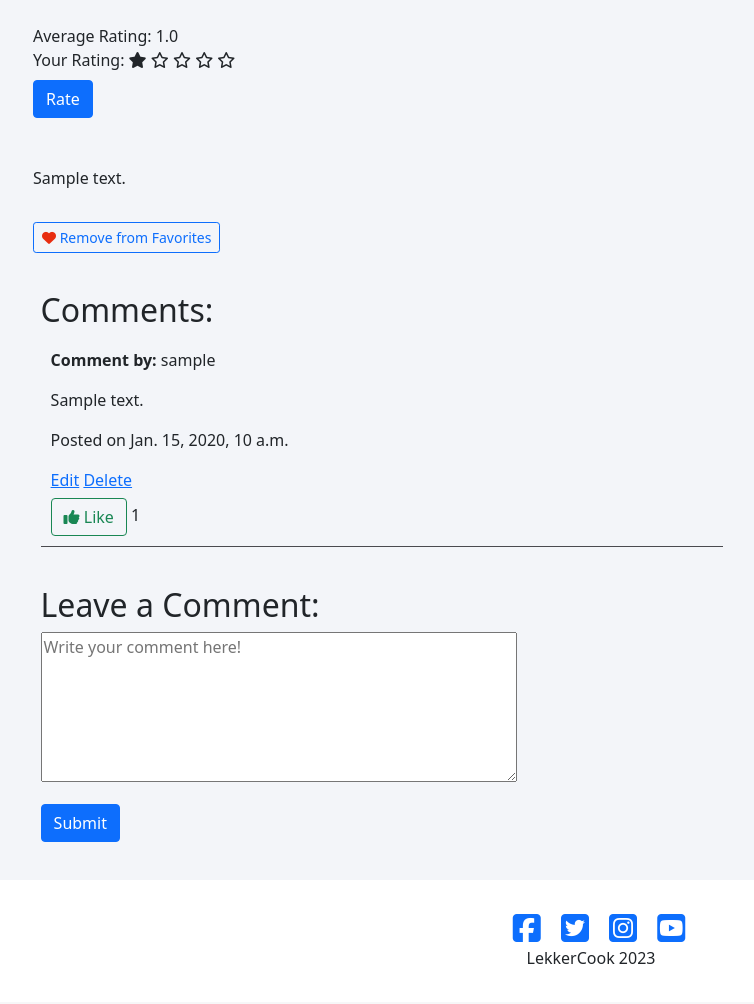
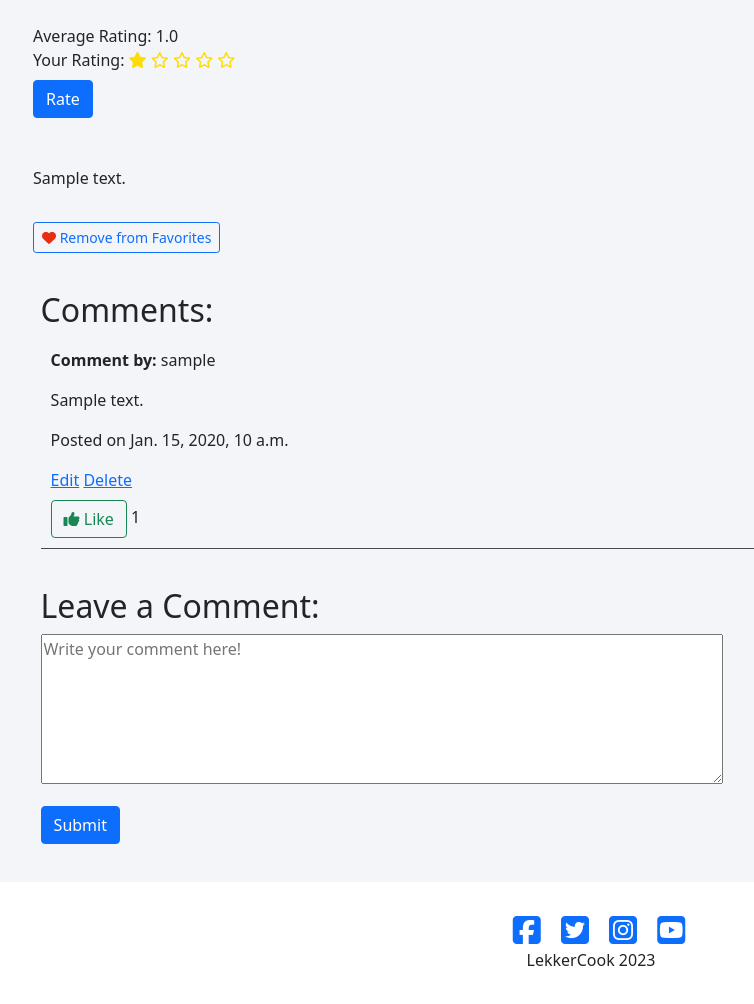
Before and after one commit to humberto-pereira/lekker-cook, a Django app: a page that uses templates/recipe_detail.html in a window 1280 px wide. Shown: the part 220-1224 px from the top of the page, without its empty margins (49-803 px from the left). Before the commit the page ends 1184 px from the top, so only its background shows below. Run offline with Django 3.2, Linux system fonts and the light colour scheme; a user stored in the database is signed in; tables that the repository leaves empty hold one stand-in row (values such as "Sample post"); some libraries are stand-ins or nearby versions.

Commit message:
Add missing docstrings

```diff
--- a/blog/context_processors.py
+++ b/blog/context_processors.py
@@ -4,4 +4,7 @@ A custom context processor to make the categories available to all templates.
 
 """
 def category_processor(request):
+    """
+    Returns all categories to be available to all templates.
+    """
     return {'categories': Category.objects.all()}
--- a/blog/forms.py
+++ b/blog/forms.py
@@ -34,7 +34,9 @@ class CommentForm(forms.ModelForm):
         fields = ('content',)
 
 class RatingForm(forms.ModelForm):
-
+    """
+    A ModelForm subclass for creating Rating objects. It exposes only the 'stars' field.
+    """
     class Meta:
         model = Rating
         fields = ('stars',)
--- a/blog/views.py
+++ b/blog/views.py
@@ -166,6 +166,14 @@ def logout_view(request):
 
 @login_required
 def edit_comment(request, pk):
+    """
+    Alllow users to edit their own comments. On POSt, updates and marks the comment as not approved.
+    redirecting to the recipe detail page.
+    param request (HttpRequest): The request object containing the request data
+    pk (int): Primary key of the comment to be edited
+
+    Returns: HttpResponse edit comment form or a redirect to the recipe detail page
+    """
     comment = get_object_or_404(Comment, pk=pk, user=request.user)
     if request.method == 'POST':
         form = CommentForm(request.POST, instance=comment)
@@ -182,6 +190,14 @@ def edit_comment(request, pk):
 
 @login_required
 def delete_comment(request, pk):
+    """
+    Allow authenticated users to delete their own comments. On POST, deletes the comment and redirects to the recipe detail page. on GET, displays a confirmation page.
+
+    param request (HttpRequest): The request object containing the request data
+    pk (int): Primary key of the comment to be deleted
+
+    returns: HttpResponse confirmation page or a redirect to the recipe detail page
+    """
     comment = get_object_or_404(Comment, pk=pk, user=request.user)
     recipe_slug = comment.recipe.slug
     if request.method == 'POST':
@@ -192,6 +208,14 @@ def delete_comment(request, pk):
 
 @login_required
 def like_comment(request, comment_id):
+    """
+    Allow authenticated users to like comments. On POST, adds or removes the user from the comment's likes and returns the updated like count.
+
+    param request (HttpRequest): The request object containing the request data
+    comment_id (int): Primary key of the comment to be liked
+
+    returns: JsonResponse containing the updated like count
+    """
     comment = get_object_or_404(Comment, id=comment_id)
     if comment.likes.filter(id=request.user.id).exists():
         comment.likes.remove(request.user)
@@ -203,6 +227,14 @@ def like_comment(request, comment_id):
 @login_required
 @require_POST
 def rate_recipe(request, slug):
+    """
+    Allow authenticated users to rate recipes. On POST, creates or updates the rating and returns the updated average rating.
+
+    param request (HttpRequest): The request object containing the request data
+    slug (str): The slug of the recipe to be rated
+
+    returns: JsonResponse containing the updated average rating
+    """
     recipe = get_object_or_404(Recipe, slug=slug)
     form = RatingForm(request.POST)
     if form.is_valid():
@@ -229,11 +261,26 @@ def rate_recipe(request, slug):
 
 @login_required
 def favorites(request):
+    """
+    Display a list of the user's favorite recipes.
+
+    param request: HttpRequest object
+
+    return: HttpResponse object with the rendered favorites.html template
+    """
     user_favorites = Favorite.objects.filter(user=request.user)
     return render(request, 'favorites.html', {'favorites': user_favorites})
 
 @login_required
 def add_to_favorite(request, recipe_id):
+    """
+    Add a recipe to the user's favorites.
+
+    param request: HttpRequest object
+    param recipe_id: The id of the recipe to add to favorites
+
+    return: HttpResponse redirect to the previous page or the home page
+    """
     recipe = get_object_or_404(Recipe, id=recipe_id)
     favorite, created = Favorite.objects.get_or_create(user=request.user, recipe=recipe)
     if created:
@@ -245,6 +292,14 @@ def add_to_favorite(request, recipe_id):
 
 @login_required
 def remove_from_favorite(request, favorite_id):
+    """
+    Remove a recipe from the user's favorites.
+
+    param request: HttpRequest object
+    param favorite_id: The id of the favorite to be removed
+
+    return: HttpResponse redirect to the previous page or the home page
+    """
     favorite = get_object_or_404(Favorite, id=favorite_id, user=request.user)
     favorite.delete()
     messages.success(request, 'Recipe removed from favorites.')
@@ -253,6 +308,14 @@ def remove_from_favorite(request, favorite_id):
 
 @login_required
 def toggle_favorite(request, recipe_id):
+    """
+    Toggle the favorite status of a recipe. If the recipe is already a favorite, remove it. If it is not a favorite, add it.
+
+    param request: HttpRequest object
+    param recipe_id: The id of the recipe to toggle
+
+    return: HttpResponse redirect to the previous page or the home page
+    """
     recipe = get_object_or_404(Recipe, id=recipe_id)
     favorite, created = Favorite.objects.get_or_create(user=request.user, recipe=recipe)
 
--- a/static/css/style.css
+++ b/static/css/style.css
@@ -63,5 +63,9 @@ color: #4A4A4F;
 }
 
 .comment-form-textarea {
-    width: 40%;
+    width: 80%;
 }
+
+.fa-star {
+    color: #ffdd00;
+}
--- a/templates/favorites.html
+++ b/templates/favorites.html
@@ -5,7 +5,7 @@
     <h2>Your Favorites</h2>
     <div class="row d-flex">
         {% for favorite in favorites %}
-        <div class="col-12 col-md-6 col-lg-4 mb-4">
+        <div class="col-12 col-md-6 col-lg-3 mb-4">
             <div class="card h-100">
                 {% if favorite.recipe.slug %}
                 <a href="{% url 'recipe_detail' slug=favorite.recipe.slug %}" class="text-decoration-none text-dark">
--- a/templates/index.html
+++ b/templates/index.html
@@ -39,8 +39,7 @@
             <div class="row d-flex">
                 {% for category_data in categories %}
                 <div class="col-12 col-md-6 col-lg-3 mb-4">
-                    <a href="{% url 'category_detail' slug=category_data.category.slug %}" class="card-link"
-                        target="_blank">
+                    <a href="{% url 'category_detail' slug=category_data.category.slug %}" class="card-link">
                         <div class="card h-100">
                             <img src="{{ category_data.category.image.url }}" class="card-img-top image-overlay"
                                 alt="{{ category.name }}"/>
--- a/templates/recipe_detail.html
+++ b/templates/recipe_detail.html
@@ -7,14 +7,14 @@
     <h2 class="text-center mb-5">{{ recipe.title }}</h2>
     <!-- Recipe Image -->
     <div class="row mb-4 justify-content-center">
-        <div class="col-8">
+        <div class="col-lg-8 col-md-6 col-sm-12">
             <img src="{{ recipe.featured_image.url }}" alt="{{ recipe.title }}" class="img-fluid">
         </div>
     </div>
 
     <!-- Recipe Title and Content -->
     <div class="row">
-        <div class="col-10">
+        <div class="col-lg-10 col-sm-12">
             <!-- Show average rating as numeric value -->
             <div class="average-rating">
                 <span>Average Rating: {{ recipe.average_rating|floatformat:1 }}</span>
@@ -33,7 +33,7 @@
                 <input type="hidden" name="stars" id="starsInput" value="{{ user_rating.stars|default_if_none:'' }}">
                 <button type="submit" class="btn btn-primary mt-2 mb-5">Rate</button>
             </form>
-            <div class="col-8">
+            <div class="col-lg-10 col-sm-12">
                 <p>{{ recipe.content | safe }}</p>
             </div>
             <form action="{% url 'toggle_favorite' recipe.id %}" method="post">
@@ -50,7 +50,7 @@
     </div>
 </div>
 <!-- Comments List -->
-<div class="comments col-8">
+<div class="comments col-sm-12 col-lg-10">
     <h2>Comments:</h2>
     {% for comment in comments %}
     <div class="individual-comment">
@@ -81,7 +81,7 @@
     <p>No comments yet.</p>
     {% endfor %}
 </div>
-<div class="comment-box">
+<div class="comment-box col-sm-12 col-lg-8">
     <h2 class="comment-title">Leave a Comment:</h2>
     <form method="post">
         {% csrf_token %}
```
Also changed, not shown: static/js/script.js (+43 -3 lines).
